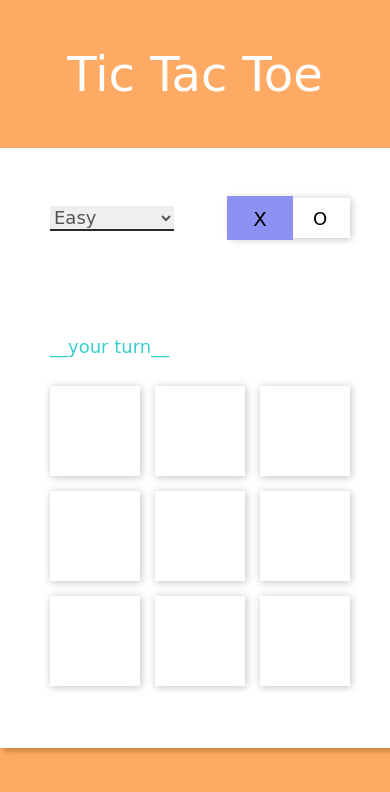
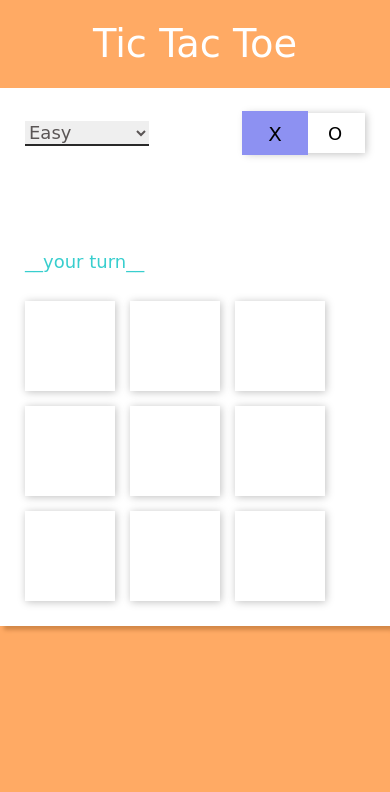
Before and after one commit to userharis/tic-tac-toe, a plain HTML site: page index.html in a window 390 px wide. Drawn offline with nearby package versions, Linux system fonts and the light colour scheme; a web font is replaced by a local one.

Commit message:
make mobile friendly

```diff
--- a/style.css
+++ b/style.css
@@ -28,8 +28,10 @@ button {
 main {
 	margin: 50px auto;
 	padding: 50px;
-	width: 400px;
-	height: 600px;
+	width: 100%;
+	height: 100%;
+	max-width: 400px;
+	max-height: 600px;
 	background: #fff;
 
 	box-shadow: 4px 4px 4px #d38747;
@@ -103,3 +105,14 @@ option {
 	background-color: cornflowerblue;
 	color: cornsilk;
 }
+
+@media (max-width: 800px) {
+	.primary-header {
+		margin-top: 25px;
+		font-size: 2.4rem;
+	}
+	main {
+		margin-top: 25px;
+		padding: 25px;
+	}
+}
```
